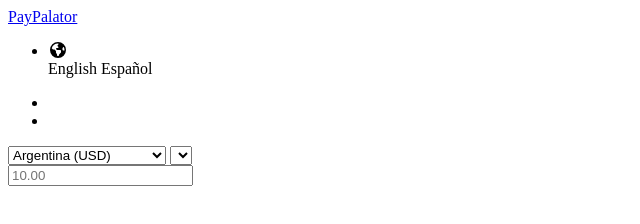
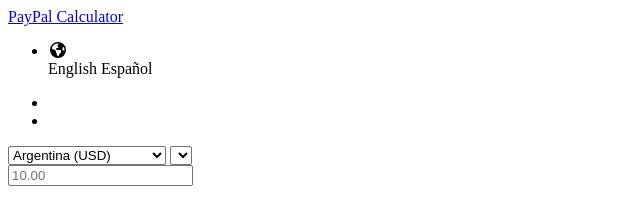
Before and after one commit to edicsonabel/paypalator, a plain HTML site: page index.html in a window 1280 px wide. Shown: the full height of the page, 0-640 px from the left. Drawn offline with Linux system fonts and the light colour scheme.

Commit message:
💡 Changing title name

```diff
--- a/index.html
+++ b/index.html
@@ -9,13 +9,13 @@
   <link rel='stylesheet' href='https://cdn.jsdelivr.net/gh/edicsonabel/mdbootstrap/css/all.min.css'/>
   <link rel='stylesheet' href='css/style.css'>
 
-  <title>Paypal Calculator</title>
+  <title>PayPal Calculator</title>
 </head>
 <body>
 
   <nav class="mb-1 navbar navbar-dark fixed-top scrolling-navbar primary-color">
     <div class="container">
-        <a class="navbar-brand" href="/">PayPalator</a>
+        <a class="navbar-brand" href="./">PayPal Calculator</a>
           <ul class="navbar-nav ml-auto nav-flex-icons">
             <li class="nav-item dropdown">
               <a class="nav-link dropdown-toggle" id="language" data-toggle="dropdown"
@@ -64,7 +64,6 @@
   </main>
   <!-- All MDB core JavaScript -->
   <script src='https://cdn.jsdelivr.net/gh/edicsonabel/mdbootstrap/js/all.min.js'></script>
-  <!-- <script src='../all.min.js'></script> -->
   <script src='js/script.js'></script>
 </body>
 </html>
```
